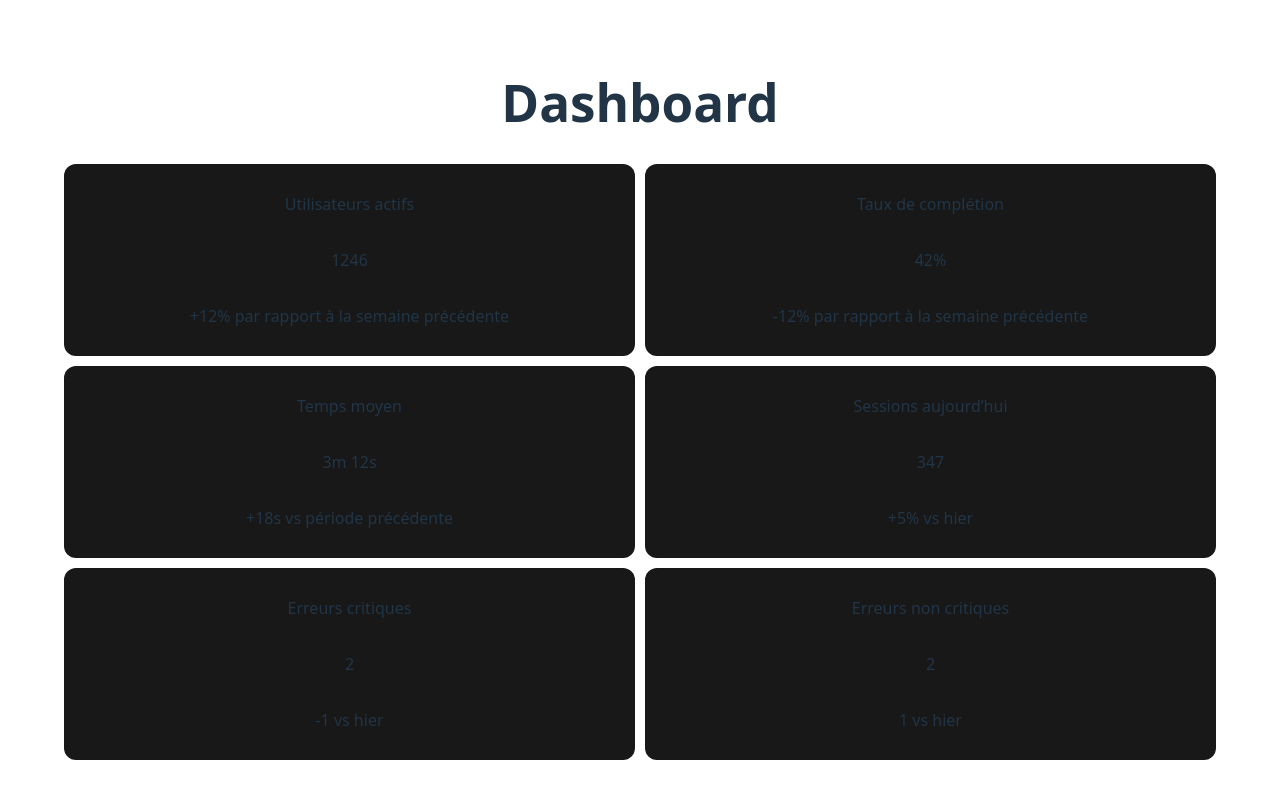
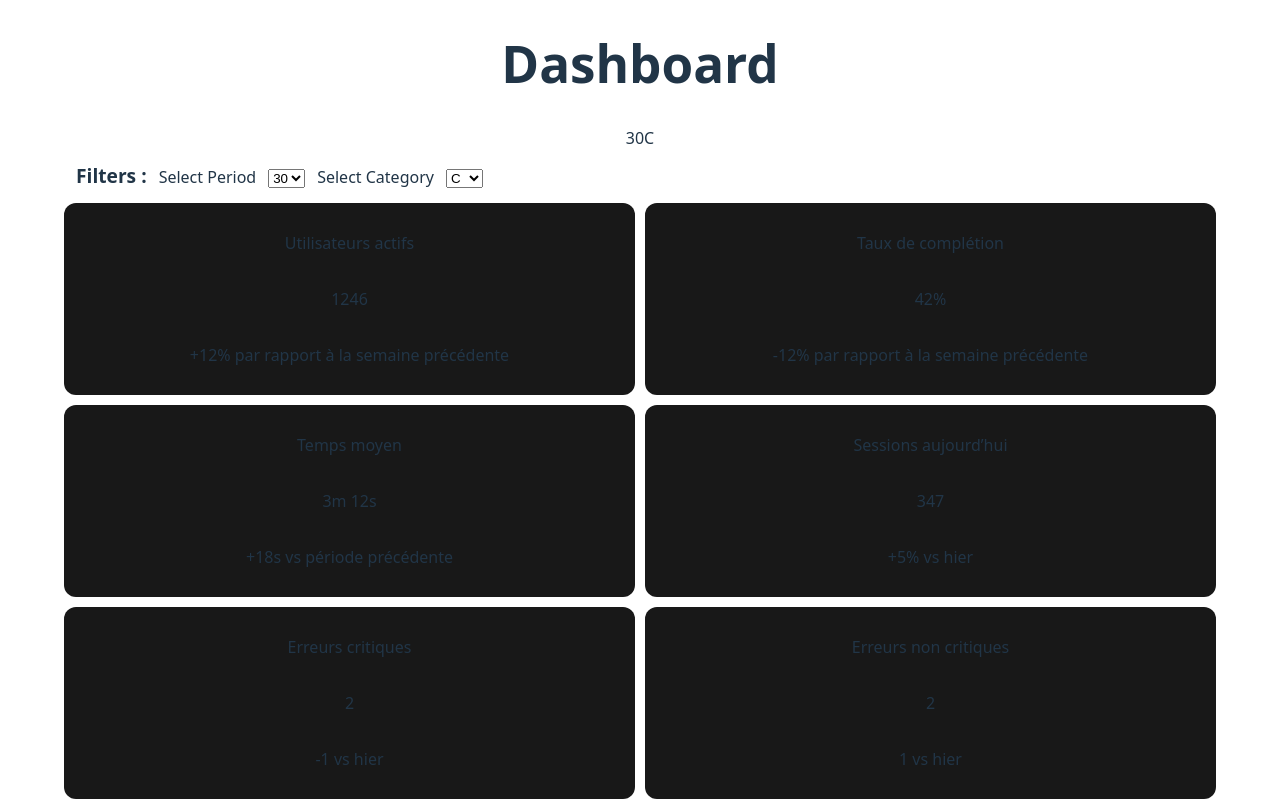
Before and after one commit to MonkeyClem/dashboard-react-ts, a React (Vite) app: page / in a window 1280 px wide. Built offline with nearby package versions, Linux system fonts and the light colour scheme.

Commit message:
feat : add filters bars (period and category to dashboard page

```diff
--- /dev/null
+++ b/src/components/dashboard/FiltersBar.module.css
@@ -0,0 +1,13 @@
+.selectBarWrapper{
+    display: flex;
+    align-items: baseline;
+    flex-wrap: wrap;
+    gap: 12px;
+    flex: 0 1 25rem;
+    padding: 0.75rem;
+}
+
+.filtersTitle{
+    font-size: larger;
+    font-weight: bold;
+}
--- a/src/components/dashboard/FiltersBar.tsx
+++ b/src/components/dashboard/FiltersBar.tsx
@@ -0,0 +1,64 @@
+import type { PeriodDays, Category } from "../../types/filters";
+import styles from './FiltersBar.module.css'
+interface FiltersBarProps {
+  period: PeriodDays;
+  category: Category;
+  onPeriodChange: (next: PeriodDays) => void;
+  onCategoryChange: (next: Category) => void;
+}
+
+const PERIOD_OPTIONS: readonly PeriodDays[] = [7, 30, 90];
+const CATEGORY_OPTIONS: readonly Category[] = ["all", "A", "B", "C"];
+
+export default function FiltersBar({
+  period,
+  category,
+  onPeriodChange,
+  onCategoryChange,
+}: FiltersBarProps) {
+  return (
+    <div className={styles.selectBarWrapper}>
+        <div>
+            <span className={styles.filtersTitle} >Filters :</span>
+        </div>
+        <label htmlFor="period-select">Select Period</label>
+        <select
+            name="period"
+            id="period-select"
+            value={period}
+            onChange={(e) => {
+            const nextPeriod = PERIOD_OPTIONS.find(
+                (value) => value === Number(e.target.value),
+            );
+            if (nextPeriod !== undefined) {
+                onPeriodChange(nextPeriod);
+            }
+            }}
+        >
+            {PERIOD_OPTIONS.map((option) => (
+            <option key={option} value={option}>{option}</option>
+            ))}
+        </select>
+
+
+        <label htmlFor="category-select">Select Category</label>
+        <select
+            name="category"
+            id="category-select"
+            value={category}
+            onChange={(e) => {
+            const nextCategory = CATEGORY_OPTIONS.find(
+                (value) => value === e.target.value,
+            );
+            if (nextCategory !== undefined) {
+                onCategoryChange(nextCategory);
+            }
+            }}
+        >
+            {CATEGORY_OPTIONS.map((option) => (
+            <option key={option} value={option}>{option === "all" ? "All" : option}</option>
+            ))}
+        </select>
+    </div>
+  );
+}
--- a/src/pages/DashboardPage/DashboardPage.tsx
+++ b/src/pages/DashboardPage/DashboardPage.tsx
@@ -1,53 +1,77 @@
+import { useState } from "react";
 import KpiCard from "../../components/dashboard/KpiCard";
-import styles from './DashboardPage.module.css'
+import styles from "./DashboardPage.module.css";
+import FiltersBar from "../../components/dashboard/FiltersBar";
+import type { PeriodDays, Category } from "../../types/filters";
 
 export type kpiMockType = {
-    id: number,
-    label : string,
-    value : string | number,
-    hint? : string
-}
+  id: number;
+  label: string;
+  value: string | number;
+  hint?: string;
+};
 
-const mockedData : kpiMockType[] = [
-    {   id: 1,
+const mockedData: kpiMockType[] = [
+  {
+    id: 1,
     label: "Utilisateurs actifs",
-        value : 1246,
-        hint : "+12% par rapport à la semaine précédente"
+    value: 1246,
+    hint: "+12% par rapport à la semaine précédente",
   },
-    { id: 2,
+  {
+    id: 2,
     label: "Taux de complétion",
-        value : "42%",
-        hint : "-12% par rapport à la semaine précédente"
+    value: "42%",
+    hint: "-12% par rapport à la semaine précédente",
   },
   {
     id: 3,
     label: "Temps moyen",
-        value : "3m 12s",
-        hint : "+18s vs période précédente"
+    value: "3m 12s",
+    hint: "+18s vs période précédente",
   },
   {
     id: 4,
     label: "Sessions aujourd’hui",
-        value : 347,
-        hint : "+5% vs hier"
+    value: 347,
+    hint: "+5% vs hier",
   },
-    { id: 5,
-        label: "Erreurs critiques",
-        value : 2,
-        hint : "-1 vs hier"
-    },
-     { id: 6,
-        label: "Erreurs non critiques",
-        value : 2,
-        hint : "1 vs hier"
-    }
-]
+  { id: 5, label: "Erreurs critiques", value: 2, hint: "-1 vs hier" },
+  { id: 6, label: "Erreurs non critiques", value: 2, hint: "1 vs hier" },
+];
 
 
-export default function DashboardPage(){
-    return <div className={styles.dashboardKpiContainer}>
-                {mockedData.map((data) =>
-                    <KpiCard label={data.label} value={data.value} hint={data.hint} key={data.id}/>
-                )}
+export default function DashboardPage() {
+  const [period, setPeriod] = useState<PeriodDays>(30);
+  const [category, setCategory] = useState<Category>("C");
+
+  const handlePeriodChange = (period: PeriodDays) => {
+    setPeriod(period);
+  };
+  const handleCategoryChange = (category: Category): void => {
+    setCategory(category);
+  };
+
+  return (
+    <>
+      {period}
+      {category}
+      <FiltersBar
+        period={period}
+        category={category}
+        onCategoryChange={handleCategoryChange}
+        onPeriodChange={handlePeriodChange}
+      />
+      <div className={styles.dashboardKpiContainer}>
+        {mockedData.map((data) => (
+          <KpiCard
+            label={data.label}
+            value={data.value}
+            hint={data.hint}
+            key={data.id}
+          />
+        ))}
       </div>
+    </>
+  );
 }
--- /dev/null
+++ b/src/types/filters.tsx
@@ -0,0 +1,2 @@
+export type Category = "all" | "A" | "B" | "C";
+export type PeriodDays = 7 | 30 | 90;
```
Lines whose indentation alone changed are shown as unchanged.
